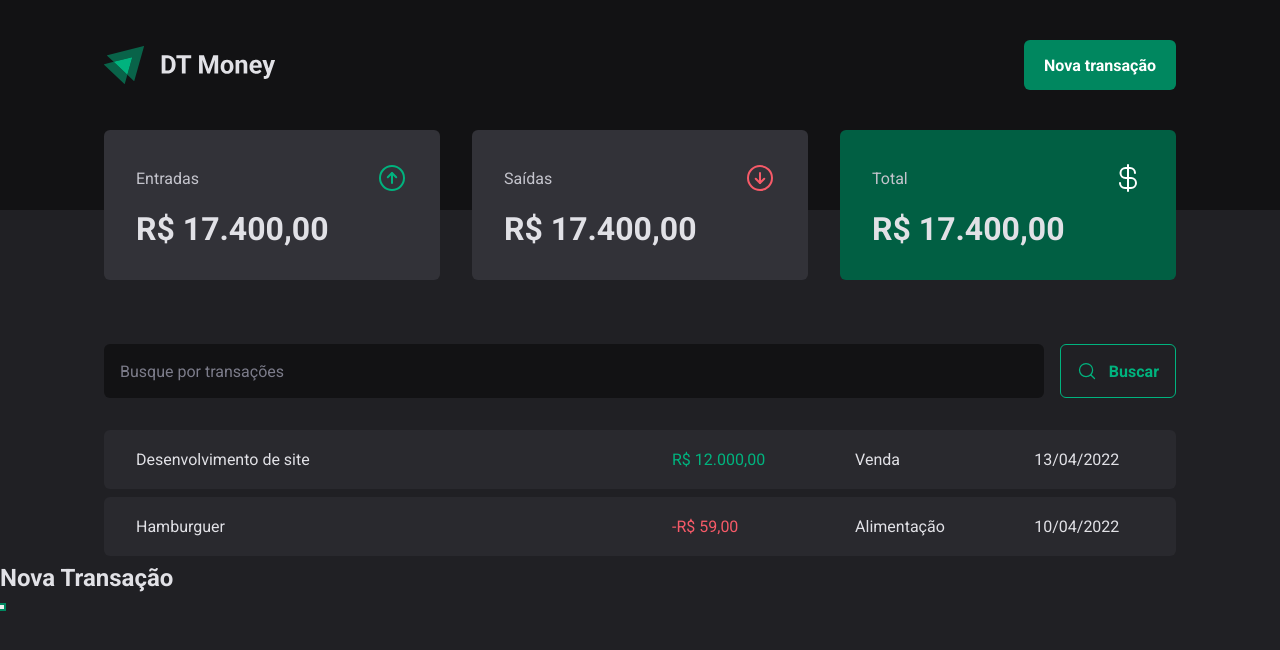
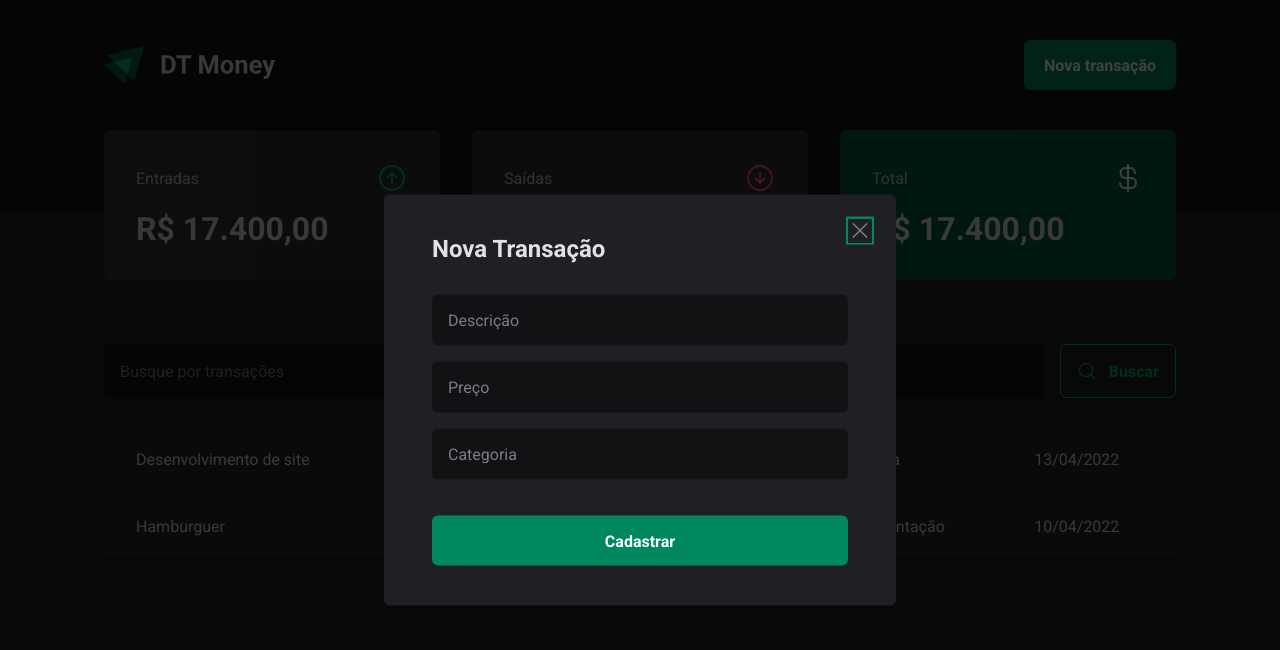
Before and after one commit to natalia-costaa/03-DT-money, a React (Vite) app: page / in a window 1280 px wide. Both pictures are taken after a click on the button "Nova transação". Shown: the top 650 px of the page. Built offline with nearby package versions, Linux system fonts and the light colour scheme.

Commit message:
update NewTransactionModal

```diff
--- a/src/components/Header/index.tsx
+++ b/src/components/Header/index.tsx
@@ -2,6 +2,7 @@
 import * as Dialog from "@radix-ui/react-dialog";
 
 import logo from '../../assets/logo.svg';
+import { NewTransactionModal } from "../NewTransactionModal";
 
 export function Header() {
     return (
@@ -16,15 +17,7 @@
                     <NewTransactionButton>Nova transação</NewTransactionButton>
                 </Dialog.Trigger>
 
-                <Dialog.Portal>
-                    {/*Portal = faz com que um conteudo dentro do Portal vá parar em outro lugar na aplicação*/}
-                    <Dialog.Overlay />
-                    <Dialog.Content>
-                        <Dialog.Title>Nova Transação</Dialog.Title>
-
-                        <Dialog.Close />
-                    </Dialog.Content>
-                </Dialog.Portal>
+            <NewTransactionModal />
             </Dialog.Root>
 
             </HeaderContent>
--- a/src/components/NewTransactionModal/index.tsx
+++ b/src/components/NewTransactionModal/index.tsx
@@ -1,9 +1,30 @@
+import * as Dialog from "@radix-ui/react-dialog";
+import { CloseButton, Content, Overlay } from "./styles";
+import { X } from "phosphor-react";
+
 
 // vai contar a parte do modal em si
 export function NewTransactionModal() {
     return (
-        <div>
+        <Dialog.Portal>
+        {/*Portal = faz com que um conteudo dentro do Portal vá parar em outro lugar na aplicação*/}
+          <Overlay />
+          <Content>
+            <Dialog.Title>Nova Transação</Dialog.Title>
 
-        </div>
+            <CloseButton>
+                <X size={24} />
+            </CloseButton>
+
+            <form action="">
+                <input type="text" placeholder="Descrição" required />
+                <input type="number" placeholder="Preço" required />
+                <input type="text" placeholder="Categoria" required />
+
+                <button type="submit">Cadastrar</button>
+            </form>
+
+          </Content>
+        </Dialog.Portal>
     )
 }
--- a/src/components/NewTransactionModal/styles.ts
+++ b/src/components/NewTransactionModal/styles.ts
@@ -0,0 +1,70 @@
+import styled from "styled-components";
+import * as Dialog from '@radix-ui/react-dialog';
+
+export const Overlay = styled(Dialog.Overlay)`
+    position: fixed;
+    width: 100vw;
+    height: 100vh;
+    inset: 0;
+    background: rgba(0, 0, 0, 0.75);
+`
+
+export const Content = styled(Dialog.Content)`
+    min-width: 32rem;
+    border-radius: 6px;
+    padding: 2.5rem 3rem;
+    background: ${props => props.theme["gray-800"]};
+    position: fixed;
+    top: 50%;
+    left: 50%;
+    transform: translate(-50%, -50%);
+
+    form {
+        margin-top: 2rem;
+        display: flex;
+        flex-direction: column;
+        gap: 1rem;
+
+        input {
+            border-radius: 6px;
+            border: 0;
+            background: ${props => props.theme["gray-900"]};
+            color: ${props => props.theme["gray-300"]};
+            padding: 1rem;
+
+            &::placeholder {
+                color: ${props => props.theme["gray-500"]};
+            }
+        }
+
+        button[type="submit"] {
+            height: 50px;
+            border: 0;
+            background: ${props => props.theme["green-500"]};
+            color: ${props => props.theme.white};
+            font-weight: bold;
+            padding: 0 1.25rem;
+            border-radius: 6px;
+            margin-top: 1.25rem;
+
+            cursor: pointer;
+            &:hover {
+                background: ${props => props.theme["green-700"]};
+                transition: background-color 0.2s;
+            }
+        }
+    }
+`
+
+export const CloseButton = styled(Dialog.Close)`
+    position: absolute;
+    background: transparent;
+    border: 0;
+    top: 1.5rem;
+    right: 1.5rem;
+    line-height: 0;
+
+    cursor: pointer;
+
+    color: ${props => props.theme["gray-500"]};
+`;
```
